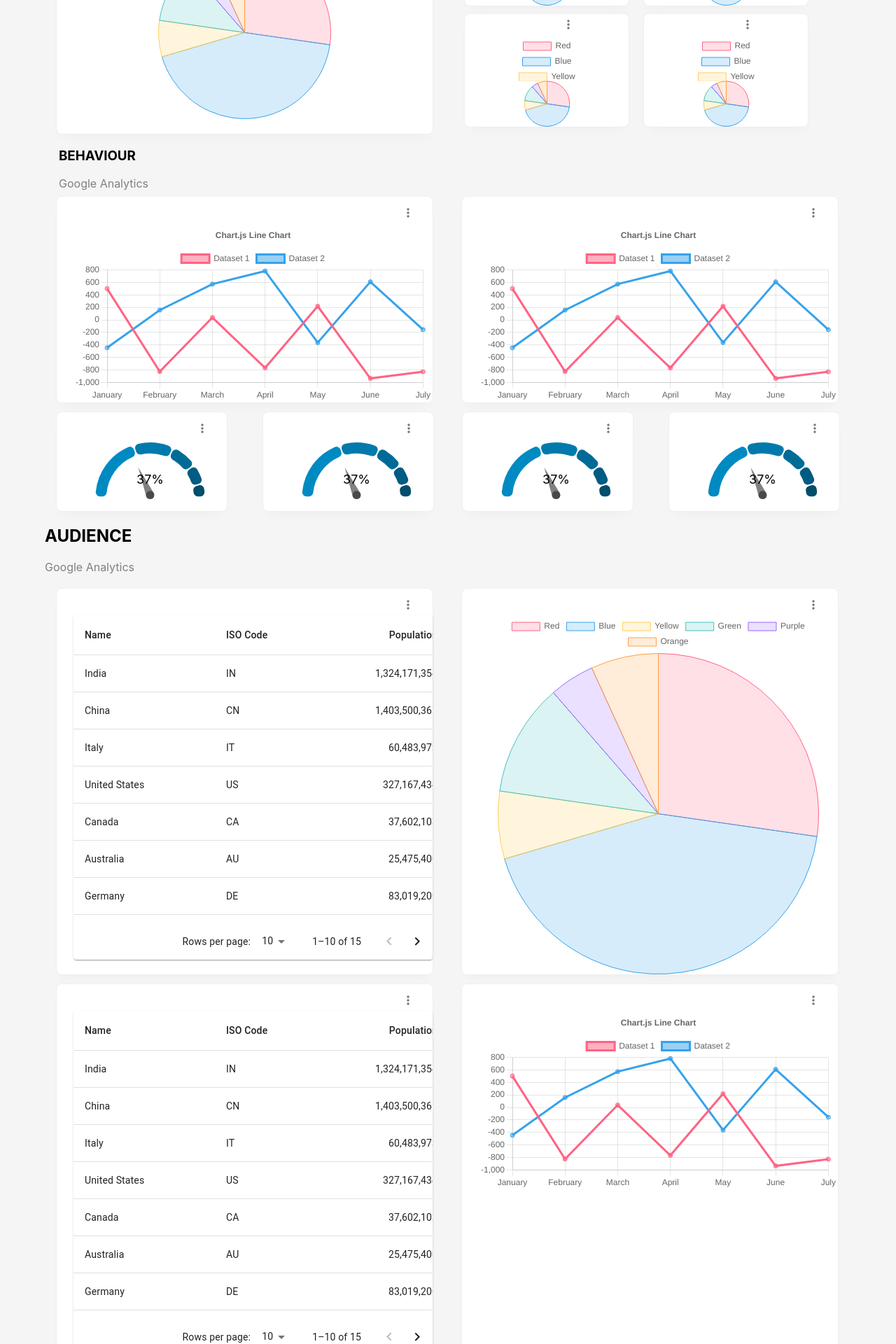
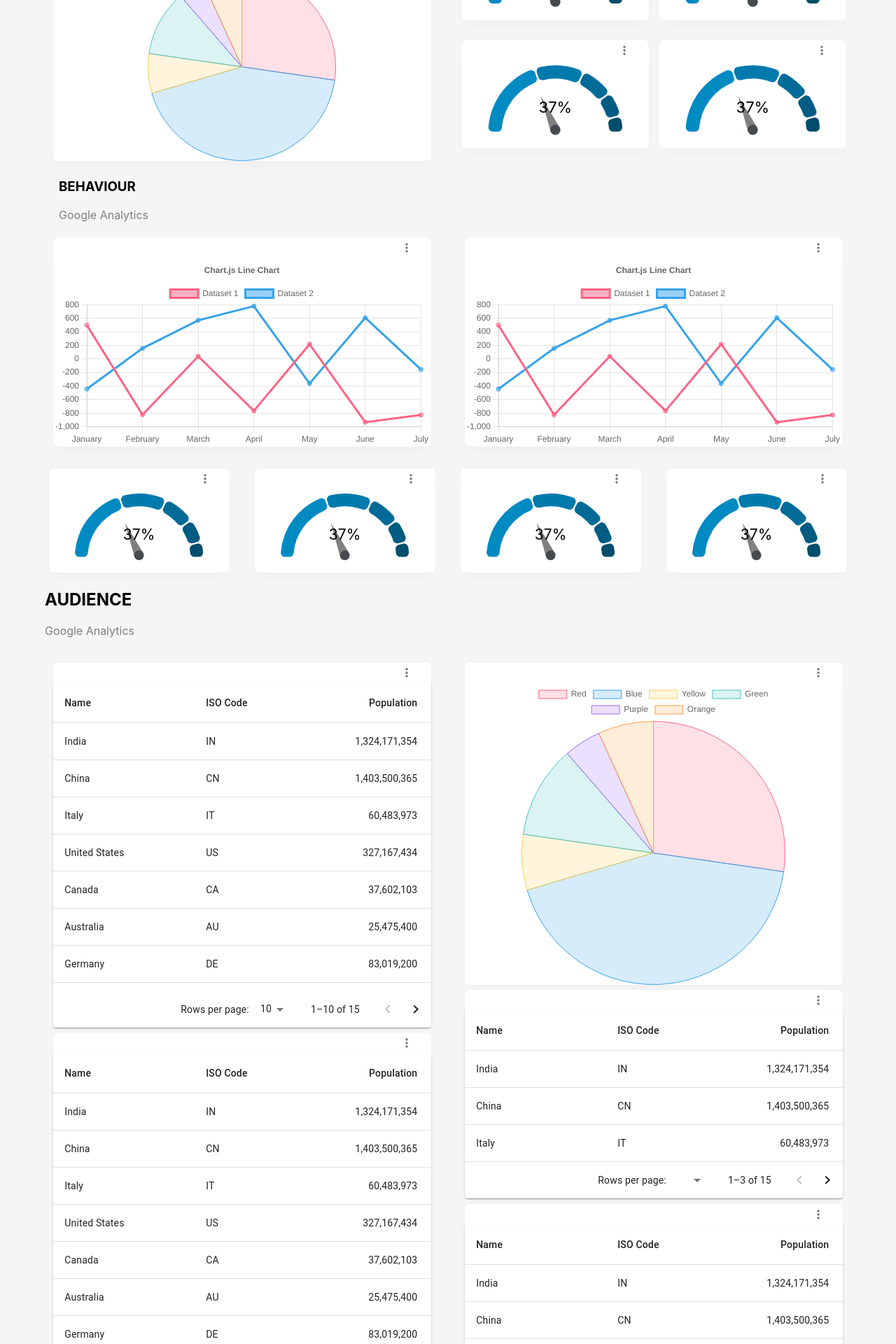
Before and after one commit to KiranGoyal88/Analytic-Dashboard, a React (Create React App) app: page / in a window 1280 px wide. Shown: the part 880-2800 px from the top of the page at 70% size. Built offline with nearby package versions, Linux system fonts and the light colour scheme.

Commit message:
Update grid and css for responsive | add rows variable in table to define num of rows

```diff
--- a/src/App.js
+++ b/src/App.js
@@ -28,10 +28,10 @@ function App() {
           columnSpacing={{ xs: 1, sm: 2, md: 3 }}
           style={{ margin: "5% 0%" }}
         >
-          <Grid item xs={5.5}>
+          <Grid item xs={6}>
             <h2>Google Analytics Reports</h2>
           </Grid>
-          <Grid item xs={5.5}>
+          <Grid item xs={6}>
             <BasicDateRangePicker />
           </Grid>
         </Grid>
@@ -41,42 +41,35 @@ function App() {
           <h2> AQUISITION</h2>
           <p style={{ color: "gray" }}> Google Analytics</p>
         </div>
+
         <Grid container rowSpacing={1} columnSpacing={{ xs: 1, sm: 2, md: 3 }}>
-          <Grid
-            item
-            xs={5.5}
-            style={{
-              marginLeft: "40px",
-              border: "1px solid #EFEFEF",
+          <Grid item xs={6} >
+            <div style={{
+              margin: "1% 2%", border: "1px solid #EFEFEF",
               borderRadius: "8px",
               boxShadow: "0px 10px 18px -8.74282px rgba(0, 0, 0, 0.04)",
-              backgroundColor: "#FFFFFF",
-              display: "flex",
+              backgroundColor: "#FFFFFF", display: "flex",
               flexDirection: "column",
-            }}
-          >
+            }}>
               <IconButton style={{ alignSelf: 'flex-end', marginRight: '20px' }} aria-label="delete" size="small" onClick={() => setSelectedWidget("LineChart")}>
                 <MoreVertIcon fontSize="small" />
               </IconButton>
               <LineChartComponent />
+            </div>
           </Grid>
-          <Grid
-            item
-            xs={5.5}
-            style={{
-              marginLeft: "20px",
-              border: "1px solid #EFEFEF",
+          <Grid item xs={6} >
+            <div style={{
+              margin: "1% 2%", border: "1px solid #EFEFEF",
               borderRadius: "8px",
               boxShadow: "0px 10px 18px -8.74282px rgba(0, 0, 0, 0.04)",
-              backgroundColor: "#FFFFFF",
-              display: "flex",
+              backgroundColor: "#FFFFFF", display: "flex",
               flexDirection: "column",
-            }}
-          >
+            }}>
               <IconButton style={{ alignSelf: 'flex-end', marginRight: '20px' }} aria-label="delete" size="small" onClick={() => setSelectedWidget("BarChartComponent")}>
                 <MoreVertIcon fontSize="small" />
               </IconButton>
               <BarChartComponent />
+            </div>
           </Grid>
         </Grid>
 
@@ -86,47 +79,38 @@ function App() {
           columnSpacing={{ xs: 1, sm: 2, md: 3 }}
           style={{ marginTop: "20px" }}
         >
-          <Grid
-            item
-            xs={5.5}
-            style={{
-              marginLeft: "40px",
-              border: "1px solid #EFEFEF",
+          <Grid item xs={6} >
+            <div style={{
+              margin: "1% 2%", border: "1px solid #EFEFEF",
               borderRadius: "8px",
               boxShadow: "0px 10px 18px -8.74282px rgba(0, 0, 0, 0.04)",
-              backgroundColor: "#FFFFFF",
-              padding: "0% 10%",
-              display: "flex",
+              backgroundColor: "#FFFFFF", display: "flex",
               flexDirection: "column",
-            }}
-          >
+            }}>
               <IconButton style={{ alignSelf: 'flex-end', marginRight: '20px' }} aria-label="delete" size="small" onClick={() => setSelectedWidget("PieChartComponent")}>
                 <MoreVertIcon fontSize="small" />
               </IconButton>
+              <div style={{ padding: "0% 20%" }}>
                 <PieChartComponent />
+              </div>
+            </div>
           </Grid>
-          <Grid item container xs={5.5}>
+          <Grid item container xs={6}>
             {[1, 1, 1, 1].map(() => {
               return (
-                <Grid
-                  item
-                  xs={5.5}
-                  style={{
-                    marginLeft: "20px",
-                    marginBottom: "10px",
-                    border: "1px solid #EFEFEF",
+                <Grid item xs={6} >
+                  <div style={{
+                    margin: "1% 2%", border: "1px solid #EFEFEF",
                     borderRadius: "8px",
                     boxShadow: "0px 10px 18px -8.74282px rgba(0, 0, 0, 0.04)",
-                    backgroundColor: "#FFFFFF",
-                    padding: "0% 10%",
-                    display: "flex",
+                    backgroundColor: "#FFFFFF", display: "flex",
                     flexDirection: "column",
-                  }}
-                >
+                  }}>
                     <IconButton style={{ alignSelf: 'flex-end', marginRight: '20px' }} aria-label="delete" size="small" onClick={() => setSelectedWidget("PieChartComponent")}>
                       <MoreVertIcon fontSize="small" />
                     </IconButton>
-                  <PieChartComponent />
+                    <GaugeChartComponent />
+                  </div>
                 </Grid>
               );
             })}
@@ -139,41 +123,33 @@ function App() {
         </div>
 
         <Grid container rowSpacing={1} columnSpacing={{ xs: 1, sm: 2, md: 3 }}>
-          <Grid
-            item
-            xs={5.5}
-            style={{
-              marginLeft: "40px",
-              border: "1px solid #EFEFEF",
+          <Grid item xs={6} >
+            <div style={{
+              margin: "1% 2%", border: "1px solid #EFEFEF",
               borderRadius: "8px",
               boxShadow: "0px 10px 18px -8.74282px rgba(0, 0, 0, 0.04)",
-              backgroundColor: "#FFFFFF",
-              display: "flex",
+              backgroundColor: "#FFFFFF", display: "flex",
               flexDirection: "column",
-            }}
-          >
+            }}>
               <IconButton style={{ alignSelf: 'flex-end', marginRight: '20px' }} aria-label="delete" size="small" onClick={() => setSelectedWidget("LineChartComponent")}>
                 <MoreVertIcon fontSize="small" />
               </IconButton>
               <LineChartComponent />
+            </div>
           </Grid>
-          <Grid
-            item
-            xs={5.5}
-            style={{
-              marginLeft: "40px",
-              border: "1px solid #EFEFEF",
+          <Grid item xs={6} >
+            <div style={{
+              margin: "1% 2%", border: "1px solid #EFEFEF",
               borderRadius: "8px",
               boxShadow: "0px 10px 18px -8.74282px rgba(0, 0, 0, 0.04)",
-              backgroundColor: "#FFFFFF",
-              display: "flex",
+              backgroundColor: "#FFFFFF", display: "flex",
               flexDirection: "column",
-            }}
-          >
+            }}>
               <IconButton style={{ alignSelf: 'flex-end', marginRight: '20px' }} aria-label="delete" size="small" onClick={() => setSelectedWidget("LineChart")}>
                 <MoreVertIcon fontSize="small" />
               </IconButton>
               <LineChartComponent />
+            </div>
           </Grid>
         </Grid>
         <Grid
@@ -188,81 +164,24 @@ function App() {
           columnSpacing={{ xs: 1, sm: 2, md: 3 }}
           style={{ marginTop: "20px" }}
         >
-          <Grid
-            item
-            xs={2.5}
-            style={{
-              marginLeft: "40px",
-              border: "1px solid #EFEFEF",
+          {[1, 1, 1, 1].map(() => {
+            return (
+              <Grid item xs={3} >
+                <div style={{
+                  margin: "1% 2%", border: "1px solid #EFEFEF",
                   borderRadius: "8px",
                   boxShadow: "0px 10px 18px -8.74282px rgba(0, 0, 0, 0.04)",
-              backgroundColor: "#FFFFFF",
-              display: "flex",
+                  backgroundColor: "#FFFFFF", display: "flex",
                   flexDirection: "column",
-            }}
-          >
+                }}>
                   <IconButton style={{ alignSelf: 'flex-end', marginRight: '20px' }} aria-label="delete" size="small" onClick={() => setSelectedWidget("GaugeChartComponent")}>
                     <MoreVertIcon fontSize="small" />
                   </IconButton>
                   <GaugeChartComponent />
+                </div>
               </Grid>
-          <Grid
-            item
-            xs={2.5}
-            style={{
-              marginLeft: "50px",
-              border: "1px solid #EFEFEF",
-              borderRadius: "8px",
-              boxShadow: "0px 10px 18px -8.74282px rgba(0, 0, 0, 0.04)",
-              backgroundColor: "#FFFFFF",
-              display: "flex",
-              flexDirection: "column",
-            }}
-          >
-            <IconButton style={{ alignSelf: 'flex-end', marginRight: '20px' }} aria-label="delete" size="small" onClick={() => setSelectedWidget("GaugeChartComponent")}>
-              <MoreVertIcon fontSize="small" />
-            </IconButton>
-            <GaugeChartComponent />
-
-          </Grid>
-          <Grid
-            item
-            xs={2.5}
-            style={{
-              marginLeft: "40px",
-              border: "1px solid #EFEFEF",
-              borderRadius: "8px",
-              boxShadow: "0px 10px 18px -8.74282px rgba(0, 0, 0, 0.04)",
-              backgroundColor: "#FFFFFF",
-              display: "flex",
-              flexDirection: "column",
-            }}
-          >
-            <IconButton style={{ alignSelf: 'flex-end', marginRight: '20px' }} aria-label="delete" size="small" onClick={() => setSelectedWidget("GaugeChartComponent")}>
-              <MoreVertIcon fontSize="small" />
-            </IconButton>
-            <GaugeChartComponent />
-
-          </Grid>
-          <Grid
-            item
-            xs={2.5}
-            style={{
-              marginLeft: "50px",
-              border: "1px solid #EFEFEF",
-              borderRadius: "8px",
-              boxShadow: "0px 10px 18px -8.74282px rgba(0, 0, 0, 0.04)",
-              backgroundColor: "#FFFFFF",
-              display: "flex",
-              flexDirection: "column",
-            }}
-          >
-            <IconButton style={{ alignSelf: 'flex-end', marginRight: '20px' }} aria-label="delete" size="small" onClick={() => setSelectedWidget("GaugeChartComponent")}>
-              <MoreVertIcon fontSize="small" />
-            </IconButton>
-            <GaugeChartComponent />
-
-          </Grid>
+            );
+          })}
         </Grid>
 
         <div>
@@ -276,41 +195,54 @@ function App() {
           columnSpacing={{ xs: 1, sm: 2, md: 3 }}
           style={{ marginTop: "20px" }}
         >
-          <Grid
-            item
-            xs={5.5}
-            style={{
-              marginLeft: "40px",
-              border: "1px solid #EFEFEF",
-              borderRadius: "8px",
-              boxShadow: "0px 10px 18px -8.74282px rgba(0, 0, 0, 0.04)",
-              backgroundColor: "#FFFFFF",
-              display: "flex",
-              flexDirection: "column",
-            }}
-          >
+          <Grid item xs={6} >
+            <div style={{
+              margin: "1% 2%", border: "1px solid #EFEFEF", borderRadius: "8px", boxShadow: "0px 10px 18px -8.74282px rgba(0, 0, 0, 0.04)", backgroundColor: "#FFFFFF", display: "flex", flexDirection: "column"
+            }}>
               <IconButton style={{ alignSelf: 'flex-end', marginRight: '20px' }} aria-label="delete" size="small" onClick={() => setSelectedWidget("StickyHeadTable")}>
                 <MoreVertIcon fontSize="small" />
               </IconButton>
+
               <StickyHeadTable />
+            </div>
+            <div style={{
+              margin: "1% 2%", border: "1px solid #EFEFEF", borderRadius: "8px", boxShadow: "0px 10px 18px -8.74282px rgba(0, 0, 0, 0.04)", backgroundColor: "#FFFFFF", display: "flex", flexDirection: "column"
+            }}>
+              <IconButton style={{ alignSelf: 'flex-end', marginRight: '20px' }} aria-label="delete" size="small" onClick={() => setSelectedWidget("StickyHeadTable")}>
+                <MoreVertIcon fontSize="small" />
+              </IconButton>
+
+              <StickyHeadTable />
+            </div>
           </Grid>
-          <Grid
-            item
-            xs={5.5}
-            style={{
-              marginLeft: "40px",
-              border: "1px solid #EFEFEF",
-              borderRadius: "8px",
-              boxShadow: "0px 10px 18px -8.74282px rgba(0, 0, 0, 0.04)",
-              backgroundColor: "#FFFFFF",
-              display: "flex",
-              flexDirection: "column",
-            }}
-          >
+          <Grid item xs={6} >
+            <div style={{ margin: "1% 2%", border: "1px solid #EFEFEF", borderRadius: "8px", boxShadow: "0px 10px 18px -8.74282px rgba(0, 0, 0, 0.04)", backgroundColor: "#FFFFFF", display: "flex", flexDirection: "column" }}>
               <IconButton style={{ alignSelf: 'flex-end', marginRight: '20px' }} aria-label="delete" size="small" onClick={() => setSelectedWidget("PieChart")}>
                 <MoreVertIcon fontSize="small" />
               </IconButton>
+              <div style={{ padding: "0% 10%", }}>
                 <PieChartComponent />
+              </div>
+            </div>
+            <div style={{
+              margin: "1% 2%", border: "1px solid #EFEFEF", borderRadius: "8px", boxShadow: "0px 10px 18px -8.74282px rgba(0, 0, 0, 0.04)", backgroundColor: "#FFFFFF", display: "flex", flexDirection: "column"
+            }}>
+              <IconButton style={{ alignSelf: 'flex-end', marginRight: '20px' }} aria-label="delete" size="small" onClick={() => setSelectedWidget("StickyHeadTable")}>
+                <MoreVertIcon fontSize="small" />
+              </IconButton>
+
+              <StickyHeadTable numRows="3" />
+            </div>
+            <div style={{
+              margin: "1% 2%", border: "1px solid #EFEFEF", borderRadius: "8px", boxShadow: "0px 10px 18px -8.74282px rgba(0, 0, 0, 0.04)", backgroundColor: "#FFFFFF", display: "flex", flexDirection: "column"
+            }}>
+              <IconButton style={{ alignSelf: 'flex-end', marginRight: '20px' }} aria-label="delete" size="small" onClick={() => setSelectedWidget("StickyHeadTable")}>
+                <MoreVertIcon fontSize="small" />
+              </IconButton>
+
+              <StickyHeadTable numRows="3" />
+            </div>
+
           </Grid>
         </Grid>
         <Grid
@@ -319,54 +251,7 @@ function App() {
           columnSpacing={{ xs: 1, sm: 2, md: 3 }}
         ></Grid>
 
-        <Grid
-          container
-          rowSpacing={1}
-          columnSpacing={{ xs: 1, sm: 2, md: 3 }}
-          style={{ marginTop: "20px" }}
-        >
-          <Grid
-            item
-            xs={5.5}
-            style={{
-              marginLeft: "40px",
-              border: "1px solid #EFEFEF",
-              borderRadius: "8px",
-              boxShadow: "0px 10px 18px -8.74282px rgba(0, 0, 0, 0.04)",
-              backgroundColor: "#FFFFFF",
-              display: "flex",
-              flexDirection: "column",
-            }}
-          >
-            <IconButton style={{ alignSelf: 'flex-end', marginRight: '20px' }} aria-label="delete" size="small" onClick={() => setSelectedWidget("StickyHeadTable")}>
-              <MoreVertIcon fontSize="small" />
-            </IconButton>
-            <StickyHeadTable />
-          </Grid>
-          <Grid
-            item
-            xs={5.5}
-            style={{
-              marginLeft: "40px",
-              border: "1px solid #EFEFEF",
-              borderRadius: "8px",
-              boxShadow: "0px 10px 18px -8.74282px rgba(0, 0, 0, 0.04)",
-              backgroundColor: "#FFFFFF",
-              display: "flex",
-              flexDirection: "column",
-            }}
-          >
-            <IconButton style={{ alignSelf: 'flex-end', marginRight: '20px' }} aria-label="delete" size="small" onClick={() => setSelectedWidget("LineChart")}>
-              <MoreVertIcon fontSize="small" />
-            </IconButton>
-            <LineChartComponent />
-          </Grid>
-        </Grid>
-        <Grid
-          container
-          rowSpacing={1}
-          columnSpacing={{ xs: 1, sm: 2, md: 3 }}
-        ></Grid>
+
       </div>
     </div>
   );
--- a/src/TableComponent.jsx
+++ b/src/TableComponent.jsx
@@ -57,9 +57,9 @@ const rows = [
   createData("Brazil", "BR", 210147125, 8515767)
 ];
 
-export default function StickyHeadTable() {
+export default function StickyHeadTable({ numRows = 0 }) {
   const [page, setPage] = React.useState(0);
-  const [rowsPerPage, setRowsPerPage] = React.useState(10);
+  const [rowsPerPage, setRowsPerPage] = React.useState(numRows || 10);
 
   const handleChangePage = (event, newPage) => {
     setPage(newPage);
```
Lines whose indentation alone changed are shown as unchanged.
